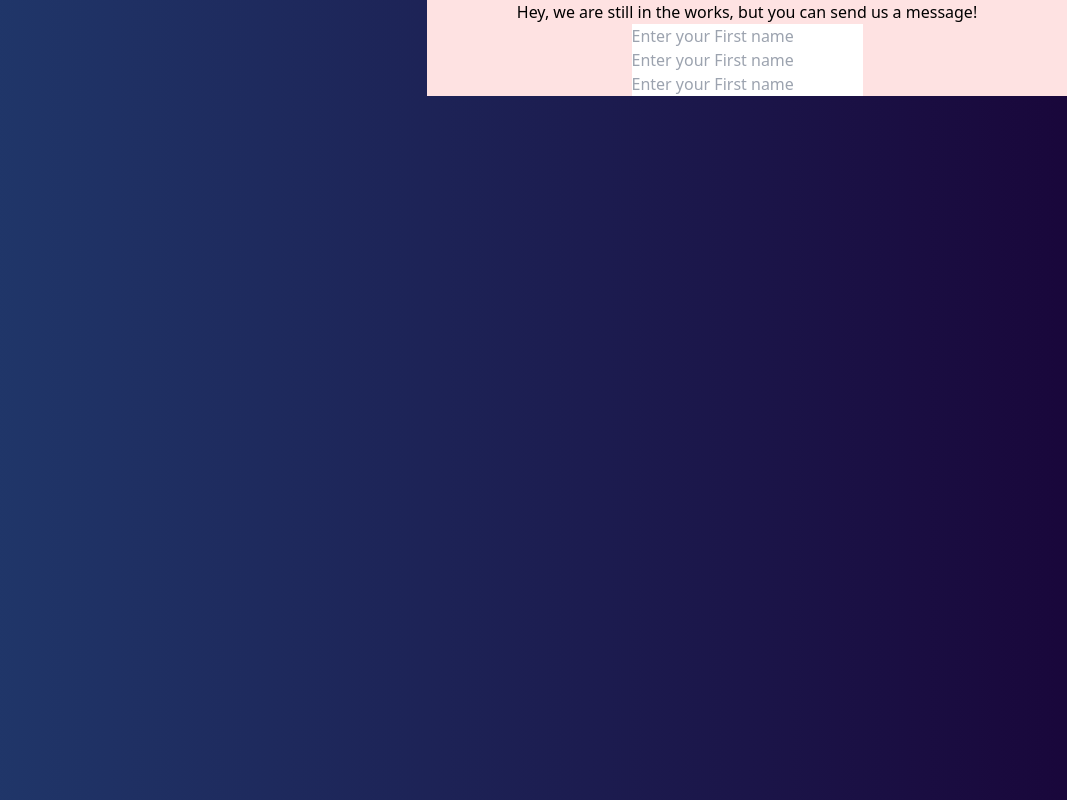
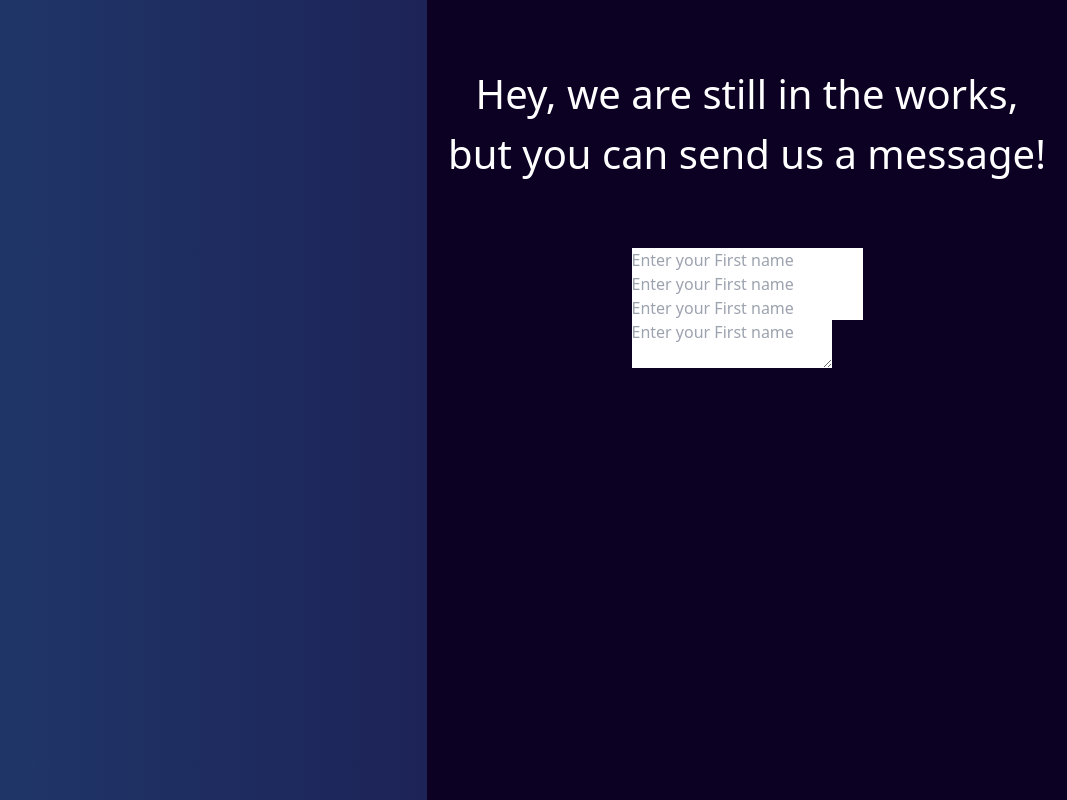
Before and after one commit to Ayomikuolatunji/paddle-frontend-assessment, a Next.js app: page /contact in a window 1280 px wide. Shown: the whole page, without its empty margins (213-1280 px from the left). Built offline with nearby package versions, Linux system fonts and the light colour scheme.

Commit message:
contact us page

```diff
--- a/helpers/formLogic.tsx
+++ b/helpers/formLogic.tsx
@@ -8,13 +8,6 @@ interface inputInterface {
     email:string
     topic:string
 }
-type InputProps = ({ // The discriminated union
-    type?: "text";
-    onChange?: (e: React.ChangeEvent<HTMLInputElement>) => void;
-} | {
-    type: "textarea";
-    onChange?: (e: React.ChangeEvent<HTMLTextAreaElement>) => void;
-})
 
 
 const FormLogic=()=>{
@@ -31,9 +24,14 @@ const FormLogic=()=>{
         setValues({...values, [name]:value})
     }
 
+    const handleTextarea=(event:React.FormEvent<HTMLTextAreaElement>)=>{
+        const {name, value} = event.currentTarget;
+        setValues({...values, [name]:value})
+    }
     return {
          values,
-        handleChange
+        handleChange,
+        handleTextarea
     }
 }
 
--- a/layouts/contact/Contact.tsx
+++ b/layouts/contact/Contact.tsx
@@ -7,7 +7,7 @@ const Contact:React.FC = () => {
         <div className="left">
 
         </div>
-        <div className="right w-full">
+        <div className="right w-full h-[inherent]">
             <Form/>
         </div>
     </div>
--- a/layouts/contact/form/Form.tsx
+++ b/layouts/contact/form/Form.tsx
@@ -4,19 +4,19 @@ import InputBox from '../../../util/InputBox'
 import TextInput from '../../../util/TextInput'
 
 const Form:React.FC = () => {
-    const {values,handleChange}=FormLogic()
+    const {values,handleChange,handleTextarea}=FormLogic()
 
 
 
 
 
   return (
-    <div className='w-full flex justify-center items-center flex-col bg-red-100'>
-        <div className="form-text">
-            <h1>Hey, we are still in the works, but you can send us a message!</h1>
+    <div className='w-full flex items-center flex-col h-[100vh] bg-[#0C0123]'>
+        <div className="form-text my-16">
+            <h1 className='text-[#ffffff] text-[40px] font-medium text-center '>Hey, we are still in the works, <br /> but you can send us a message!</h1>
         </div>
         <form>
-             <div className="form-input">
+             <div className="form-input w-full">
                  <TextInput
                    name={"firstname"}
                    placeholder='Enter your First name'
@@ -44,13 +44,13 @@ const Form:React.FC = () => {
                  />
              </div>
              <div className="text-area">
-                {/* <InputBox
+                <InputBox
                     name={"firstname"}
                     placeholder='Enter your First name'
                     className=''
                     value={values.firstname}
-                    onChange={handleChange}
-                /> */}
+                    onChange={handleTextarea}
+                />
              </div>
         </form>
     </div>
```
Also changed, not shown: util/Label.tsx (added, +16 -0 lines).
